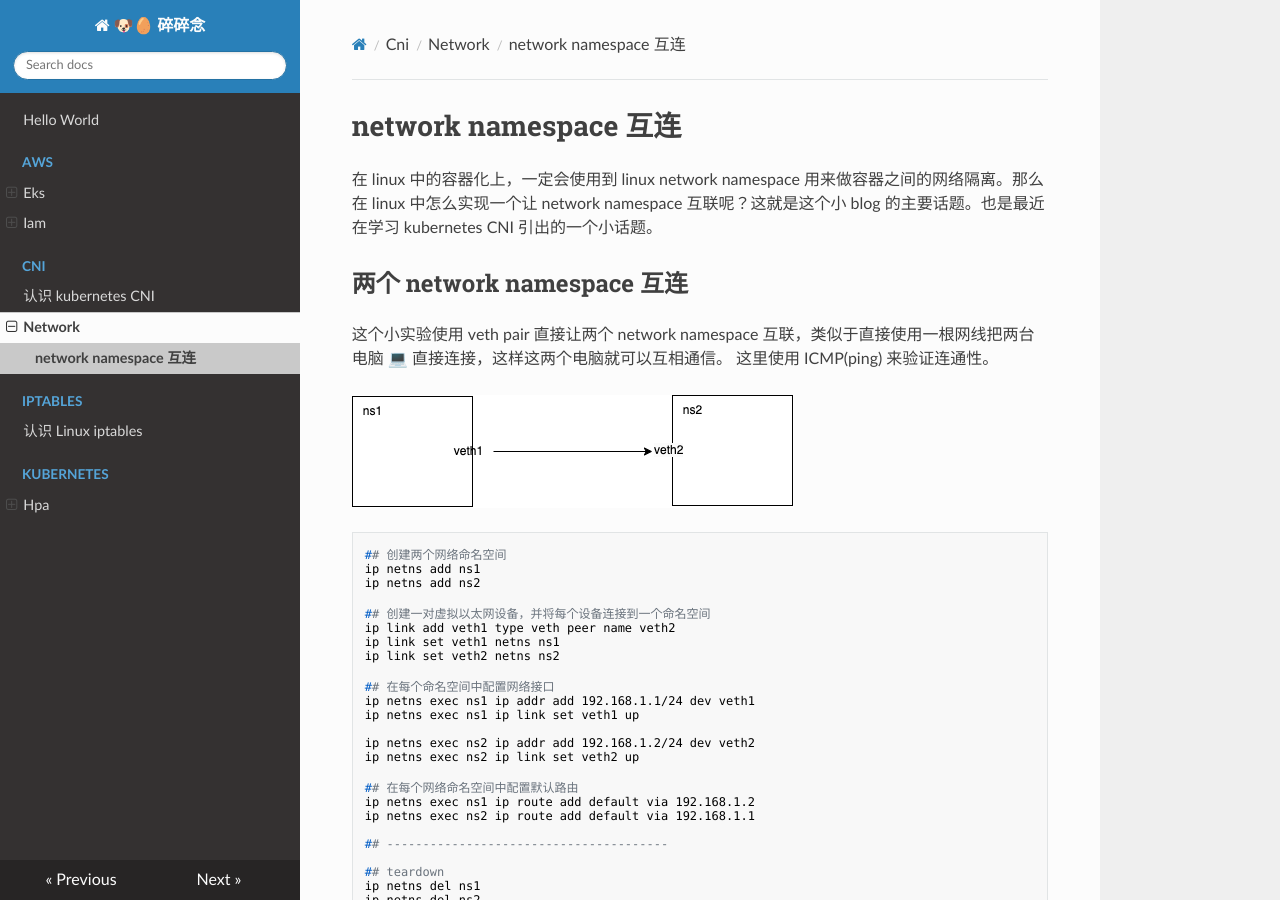
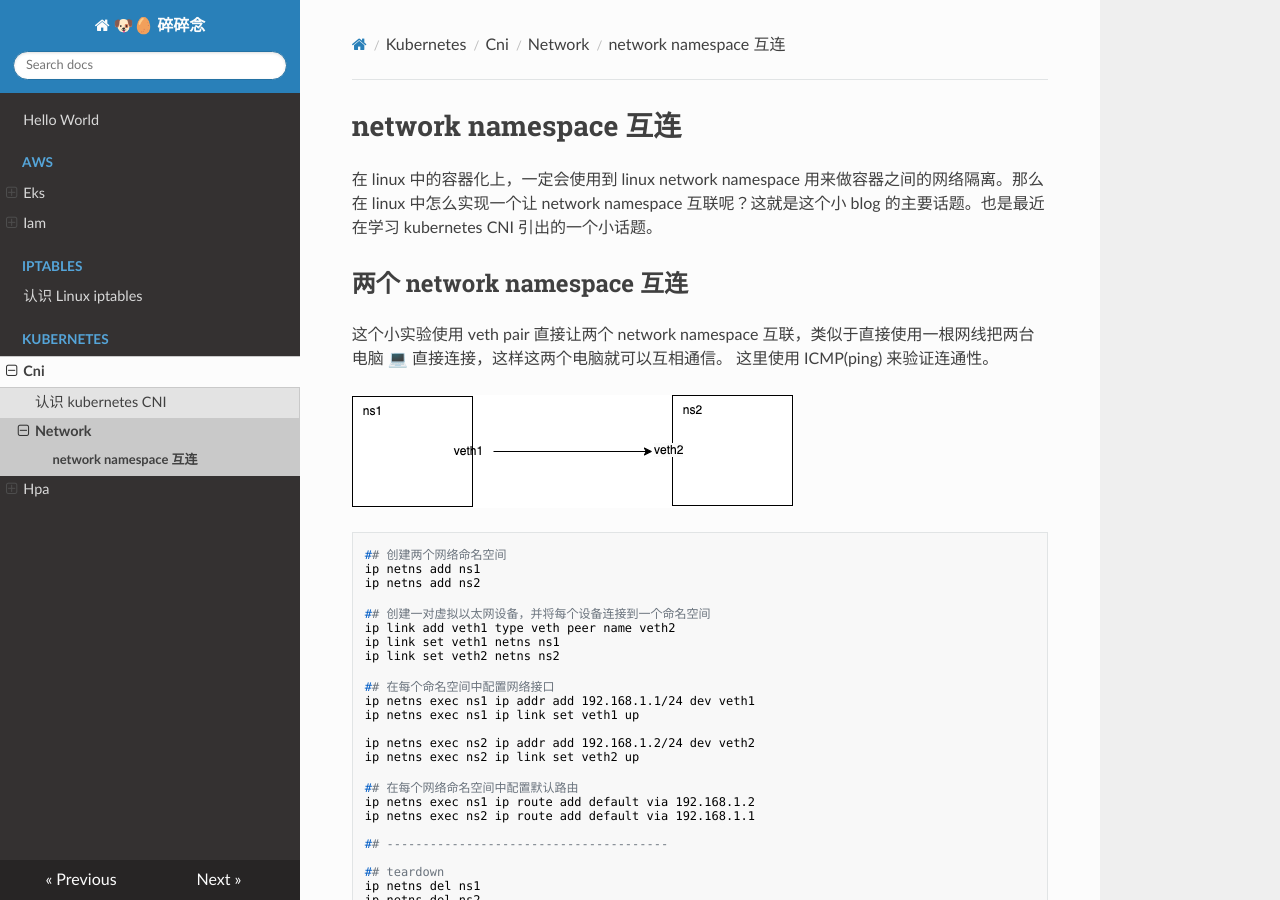
Before and after one commit to weijiany/weijiany.github.io, an MkDocs documentation site: the page built from docs/kubernetes/cni/network/0-netns 互连.md, in a window 1280 px wide and 900 px high. Built offline with MkDocs 1.6.1, drawn with Linux system fonts in a browser that asks for light colours; nearby versions of some CDN libraries.

Commit message:
Move cni to kubernetes folder

````diff
--- a/docs/cni/network/0-netns 互连.md
+++ b/docs/kubernetes/cni/network/0-netns 互连.md
@@ -12,7 +12,7 @@ date: 2024-01-15
 这个小实验使用 veth pair 直接让两个 network namespace 互联，类似于直接使用一根网线把两台电脑 💻 直接连接，这样这两个电脑就可以互相通信。
 这里使用 ICMP(ping) 来验证连通性。
 
-![connect-by-veth.png](./asserts/connect-by-veth.png)
+![connect-by-veth.png](asserts/connect-by-veth.png)
 
 ```shell
 ## 创建两个网络命名空间
@@ -46,7 +46,7 @@ ip netns del ns2
 
 在 linux 中有一个叫做 network bridge 的网络组件，绑定在同一个 bridge 上的 veth 可以互相访问。
 
-![connect-with-bridge.png](./asserts/connect-with-bridge.png)
+![connect-with-bridge.png](asserts/connect-with-bridge.png)
 
 ```shell
 ## 安装 brictl, iptables
````
Also changed, not shown: docs/kubernetes/cni/0-认识 cni.md (renamed from docs/cni/0-认识 cni.md), docs/kubernetes/cni/network/asserts/connect-by-veth.png (renamed from docs/cni/network/asserts/connect-by-veth.png), docs/kubernetes/cni/network/asserts/connect-with-bridge.png (renamed from docs/cni/network/asserts/connect-with-bridge.png).
